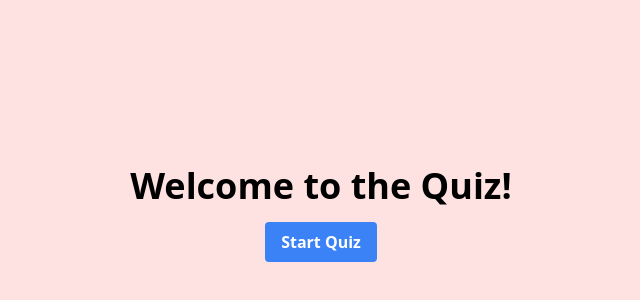
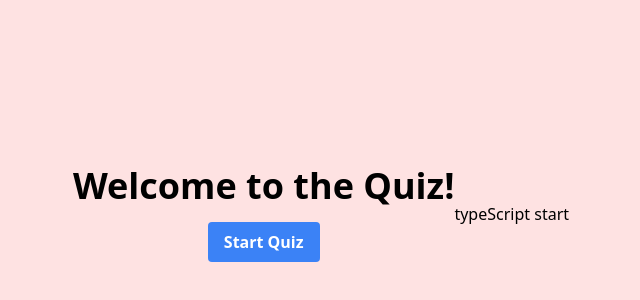
Before and after one commit to wasawin/Quiz-app, a React (Vite) app: page / in a window 1280 px wide. Shown: the part 186-486 px from the top of the page, without its empty margins (319-959 px from the left). Built offline with nearby package versions, Linux system fonts and the light colour scheme.

Commit message:
not update

```diff
--- a/src/App.tsx
+++ b/src/App.tsx
@@ -1,4 +1,4 @@
-import { useContext, useState } from 'react';
+import { useContext } from 'react';
 import StartScreen from './components/StartScreen.tsx';
 import { QuizContext } from './Context/QuizContext.tsx';
 function App() {
@@ -13,7 +13,12 @@ function App() {
   return (
     <>
       <div className="min-h-screen bg-red-100 flex justify-center items-center">
-        {screen && <StartScreen onStart={handleStart} />}
+        {screen && (
+          <>
+            <StartScreen onStart={handleStart} />
+            typeScript {screen}
+          </>
+        )}
       </div>
     </>
   );
--- a/src/Context/QuizContext.tsx
+++ b/src/Context/QuizContext.tsx
@@ -19,7 +19,7 @@ interface QuizContextType {
   setShowScore: React.Dispatch<React.SetStateAction<boolean>>;
 }
 
-const QuizProvider = ({ children }: QuizProviderProps) => {
+const QuizProvider: React.FC<QuizProviderProps> = ({ children }) => {
   const [screen, setScreen] = useState<Screen>('start');
   const [questions, setQuestions] = useState<Question[]>([]);
   const [currentQuestion, setCurrentQuestion] = useState(0);
```
